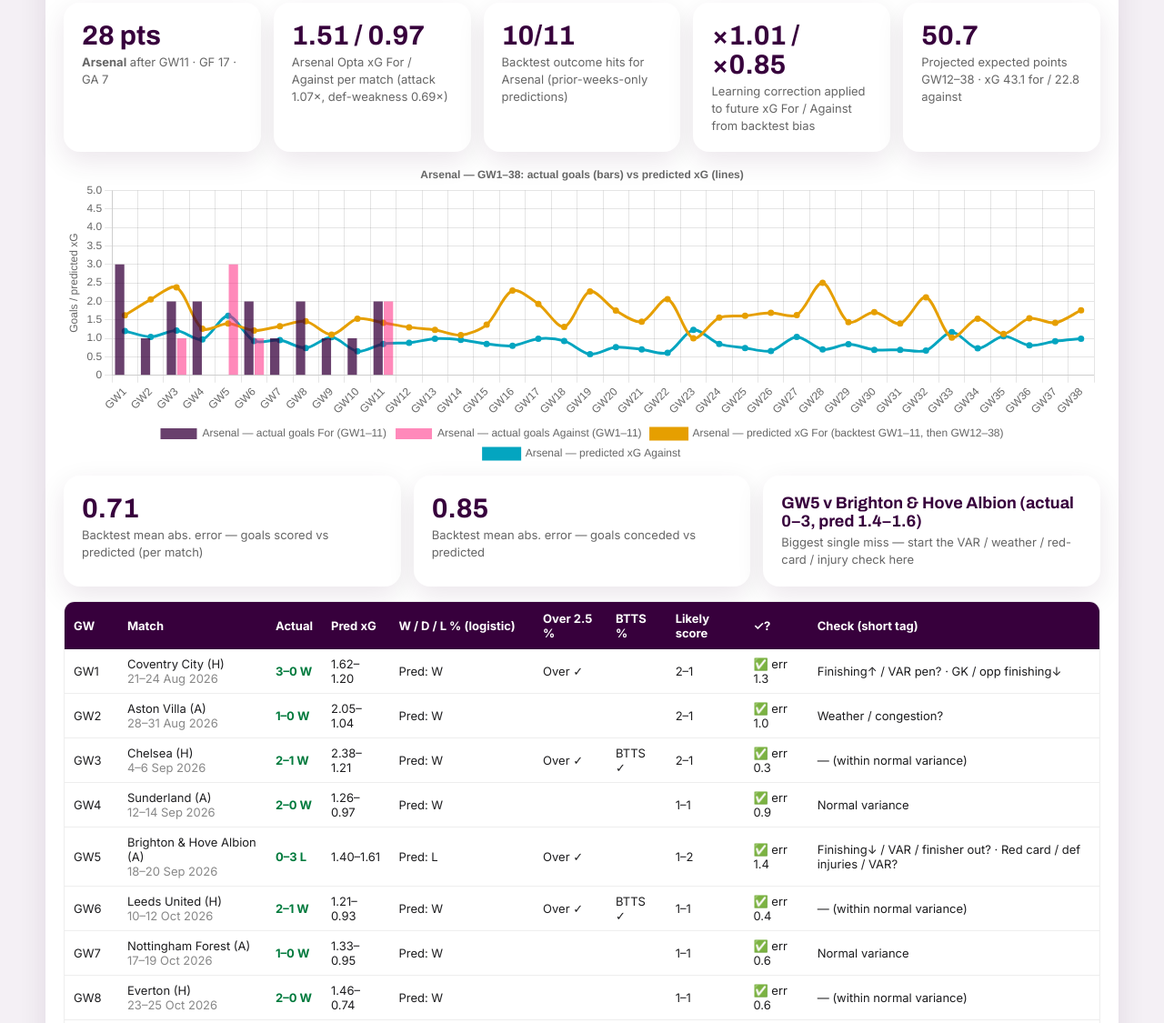
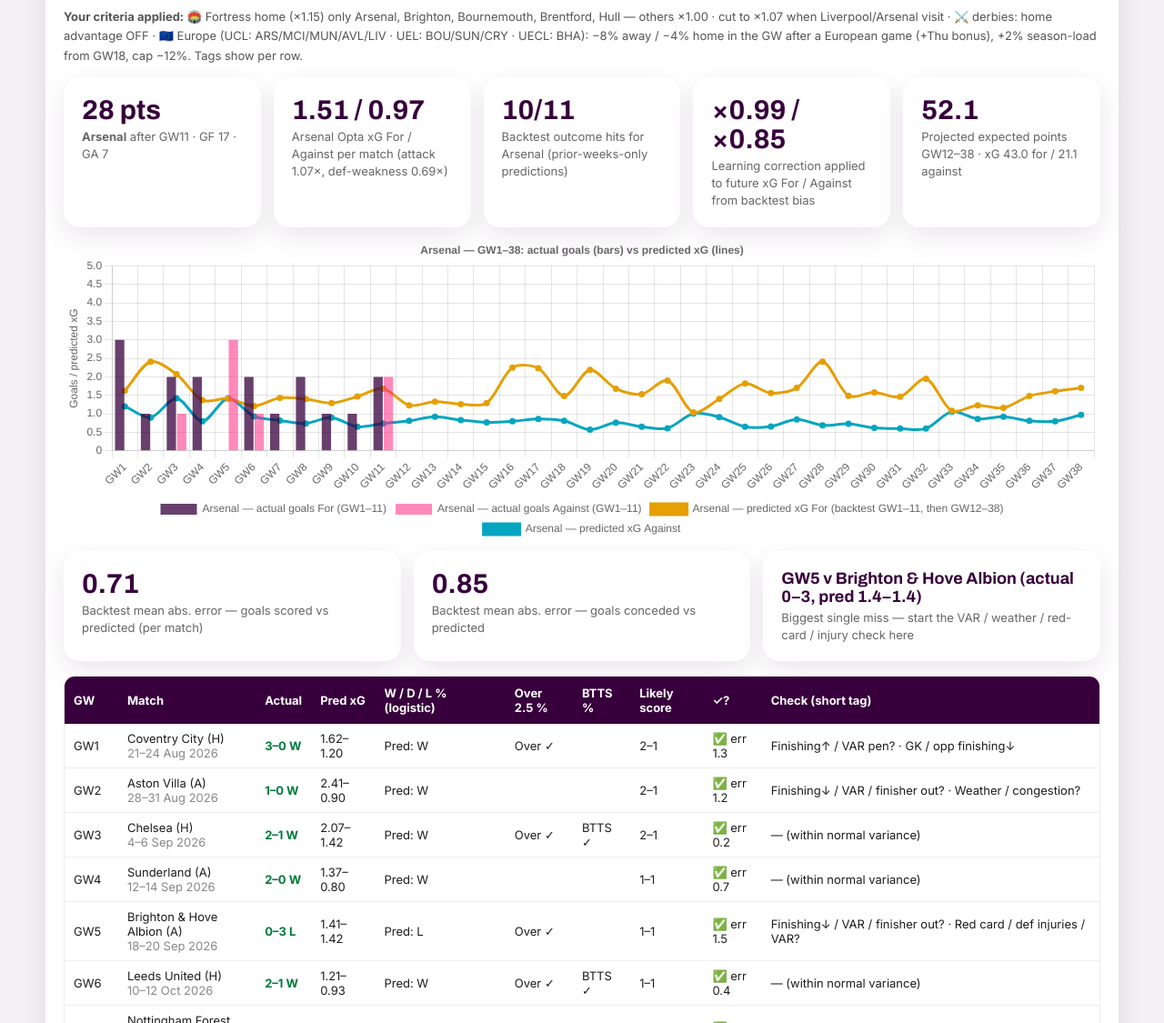
Before and after one commit to bembeland/hello-world, a plain HTML site: page index.html in a window 1280 px wide. Shown: the part 2038-3163 px from the top of the page at 91% size. Drawn offline with nearby package versions, Linux system fonts and the light colour scheme.

Commit message:
Apply user criteria: fortress-only home advantage, derby off, Europe fatigue
Home boost x1.15 only for Arsenal, Brighton, Bournemouth,
Brentford, Hull; x1.07 when Liverpool/Arsenal visit; derbies
(curated pairs) home advantage off entirely. Europe fatigue:
9 PL clubs in Europe (UCL ARS/MCI/MUN/AVL/LIV, UEL BOU/SUN/CRY,
UECL BHA) -8% away / -4% home in the GW after a European matchday,
+2% season load from GW18, cap -12%, tagged per row. Applied
consistently to backtest, future predictions and logistic training.
Effect: Liverpool backtest 3/11 -> 7/11 (GW3 Ipswich flips correct,
as the user queried), BTTS logistic 56% -> 65%, WDL 45->46%.

Co-authored-by: bembeland <bembeland@users.noreply.github.com>

```diff
--- a/index.html
+++ b/index.html
@@ -72,6 +72,7 @@ a{color:#9b005d;font-weight:700}.foot{padding:28px 22px 44px;color:#555;line-hei
 <p>Everything below is <strong id="clubFollowName">the selected club only</strong>. GW1–11: actual vs no-peeking backtest (prior weeks only) — was it right, how far off, what to check. GW12–38: <strong>three prediction types</strong> — W/D/L, Over/Under 2.5, BTTS — from logistic regression + Poisson, bias-corrected. Short tags only; VAR/weather/red-card tags are <em>things to verify</em>, not proven causes.</p>
 <label for="clubSelect" style="font-weight:800;color:var(--pl)">Club:</label>
 <select id="clubSelect" style="font-size:17px;padding:10px 14px;border-radius:10px;border:2px solid var(--pl);margin:8px 0 14px;max-width:100%"></select>
+<p style="font-size:13px;color:#555"><strong>Your criteria applied:</strong> 🏟️ Fortress home (×1.15) only Arsenal, Brighton, Bournemouth, Brentford, Hull — others ×1.00 · cut to ×1.07 when Liverpool/Arsenal visit · ⚔️ derbies: home advantage OFF · 🇪🇺 Europe (UCL: ARS/MCI/MUN/AVL/LIV · UEL: BOU/SUN/CRY · UECL: BHA): −8% away / −4% home in the GW after a European game (+Thu bonus), +2% season-load from GW18, cap −12%. Tags show per row.</p>
 <div id="clubKpis" class="kpis" style="margin:8px 0"></div>
 <div style="height:340px"><canvas id="clubChart"></canvas></div>
 <div id="clubBacktest" class="kpis" style="margin:8px 0"></div>
@@ -176,6 +177,19 @@ const FIX=["NFO-CHE,LEE-COV,MUN-BRE,IPS-AVL,EVE-LIV,BHA-NEW,CRY-HUL,SUN-TOT,FUL-
 const PAST=["ARS3-0COV,HUL2-0MUN,IPS2-1SUN,NFO0-1LEE,EVE2-0CRY,BRE3-0TOT,MCI2-1BOU,BHA4-0AVL,NEW2-2LIV,FUL2-3CHE","CRY1-4MCI,LIV2-2NFO,COV0-1HUL,BOU1-1EVE,TOT0-2NEW,CHE4-3BHA,SUN1-0FUL,LEE1-1BRE,MUN5-2IPS,AVL0-1ARS","IPS0-2LIV,NEW2-2BOU,NFO0-0TOT,FUL2-3CRY,BRE1-1SUN,MCI1-0COV,BHA1-1LEE,HUL0-0AVL,EVE2-2MUN,ARS2-1CHE","BOU2-2BRE,AVL1-2NFO,CHE2-2HUL,CRY2-3IPS,LIV0-0FUL,TOT0-0EVE,SUN0-2ARS,COV0-5BHA,MUN0-1MCI,LEE4-1NEW","BRE3-0CHE,TOT2-3AVL,BHA3-0ARS,EVE1-0IPS,NEW2-1HUL,NFO0-1COV,MCI5-3SUN,LEE0-0CRY,BOU0-1LIV,FUL1-1MUN","ARS2-1LEE,AVL2-2BRE,CHE5-1BOU,IPS2-1FUL,SUN0-2BHA,MUN1-1TOT,CRY3-1NFO,HUL2-2EVE,LIV0-3MCI,COV4-1NEW","EVE0-2CHE,BRE1-2LIV,FUL1-0HUL,MCI3-2IPS,NEW0-1AVL,BOU2-0SUN,BHA5-0CRY,LEE1-1MUN,NFO0-1ARS,TOT3-1COV","IPS1-1NFO,AVL2-1MCI,ARS2-0EVE,COV0-1FUL,CHE0-2TOT,CRY0-2NEW,HUL1-1BRE,LIV2-0BHA,MUN0-3BOU,SUN0-0LEE","CHE2-0MUN,BOU2-0LEE,BRE2-0NFO,COV3-1SUN,HUL2-2IPS,MCI0-1BHA,TOT2-0CRY,AVL1-1FUL,LIV0-1ARS,NEW0-1EVE","EVE3-1COV,LEE1-0TOT,ARS1-0HUL,FUL1-1NEW,NFO3-1MCI,BHA2-0BRE,CRY1-3LIV,IPS1-2BOU,SUN1-0CHE,MUN4-4AVL","MCI1-1FUL,BOU2-0NFO,AVL0-0SUN,CHE1-4LEE,COV3-2CRY,TOT2-0IPS,NEW2-2ARS,HUL2-0BHA,LIV4-0MUN,BRE4-0EVE"];
 function pois(l){const p=[Math.exp(-l)];for(let k=1;k<=10;k++)p.push(p[k-1]*l/k);return p}
 let clubChart=null;
+// --- User criteria: fortress home, derbies, strong-away discount, Europe fatigue ---
+const FORTRESS=new Set(['ARS','BHA','BOU','BRE','HUL']); // only these get a home boost
+const STRONG_AWAY=new Set(['LIV','ARS']); // visiting these cuts the fortress boost
+const DERBIES=[['ARS','TOT'],['ARS','CHE'],['CHE','TOT'],['CHE','FUL'],['BRE','FUL'],['BRE','CHE'],['LIV','EVE'],['MUN','MCI'],['NEW','SUN'],['BHA','CRY'],['LEE','MUN']];
+const isDerby=(a,b)=>DERBIES.some(d=>(d[0]===a&&d[1]===b)||(d[0]===b&&d[1]===a));
+function venueMults(h,a){ // [homeXG mult, awayXG mult, label]
+ if(isDerby(h,a))return[1,1,'Derby · home adv OFF'];
+ if(FORTRESS.has(h)){if(STRONG_AWAY.has(a))return[1.07,0.93,'Fortress · reduced v '+a];return[1.15,0.85,'Fortress home']}
+ return[1,1,'No fortress boost'];}
+const EUROPE={ARS:'UCL',MCI:'UCL',MUN:'UCL',AVL:'UCL',LIV:'UCL',BOU:'UEL',SUN:'UEL',CRY:'UEL',BHA:'UECL'}; // PL, 2026-27 (Sky/Premier League)
+const EURO_AFTER=new Set([4,5,7,8,10,12,15,22,23,26,27,29,30,31,32,34,35]); // PL GW right after a European matchday (league phase + scheduled knockouts)
+function fatigue(team,gw,isAway){if(!EUROPE[team])return 0;let p=0;if(EURO_AFTER.has(gw))p+=isAway?0.08:0.04;if(EUROPE[team]!=='UCL'&&EURO_AFTER.has(gw))p+=0.01;if(gw>=18)p+=0.02;return Math.min(p,0.12)}
+const fatLabel=(team,gw,isAway)=>{const p=fatigue(team,gw,isAway);return p?`Europe fatigue −${(p*100).toFixed(0)}%${isAway?' (away after Europe)':''}`:''};
 // --- Binary logistic regressions: W/D/L (one-vs-rest), Over 2.5, BTTS ---
 function logitTrain(X,y,iters=900,lr=0.08){let w=new Array(X[0].length).fill(0);for(let it=0;it<iters;it++){const g=new Array(w.length).fill(0);X.forEach((x,i)=>{const z=x.reduce((s,v,j)=>s+v*w[j],0),p=1/(1+Math.exp(-z));x.forEach((v,j)=>g[j]+=(p-y[i])*v)});w=w.map((v,j)=>v-lr*g[j]/X.length)}return w}
 const logitP=(w,x)=>1/(1+Math.exp(-x.reduce((s,v,j)=>s+v*w[j],0)));
@@ -183,7 +197,7 @@ const MATCHES=[];
 {const LG2=303/220,cum2={};Object.keys(CLUBS).forEach(k=>cum2[k]={gf:0,ga:0,n:0});
  const pr2=k=>{const cu=cum2[k];return{a:((cu.gf+4*LG2)/(cu.n+4))/LG2,d:((cu.ga+4*LG2)/(cu.n+4))/LG2}};
  const parsedPast=PAST.map(gws=>gws.split(',').map(m=>{const mm=m.match(/^([A-Z]{3})(\d+)-(\d+)([A-Z]{3})$/);return{h:mm[1],hg:+mm[2],ag:+mm[3],a:mm[4]}}));
- parsedPast.forEach(matches=>{matches.forEach(m=>{const ph=pr2(m.h),pa2=pr2(m.a);MATCHES.push({hx:MU*ph.a*pa2.d*1.15,ax:MU*pa2.a*ph.d*0.85,hg:m.hg,ag:m.ag})});
+ parsedPast.forEach((matches,gi)=>{const gw=gi+1;matches.forEach(m=>{const ph=pr2(m.h),pa2=pr2(m.a),vm=venueMults(m.h,m.a);MATCHES.push({hx:MU*ph.a*pa2.d*vm[0]*(1-fatigue(m.h,gw,false)),ax:MU*pa2.a*ph.d*vm[1]*(1-fatigue(m.a,gw,true)),hg:m.hg,ag:m.ag})});
   matches.forEach(m=>{cum2[m.h].gf+=m.hg;cum2[m.h].ga+=m.ag;cum2[m.h].n++;cum2[m.a].gf+=m.ag;cum2[m.a].ga+=m.hg;cum2[m.a].n++});});}
 const teamX=(home,my,op)=>[1,home?1:0,my-op,my+op,my];
 const matchX=(hx,ax)=>[1,hx+ax,Math.abs(hx-ax),hx,ax];
@@ -225,7 +239,8 @@ function renderClub(code){
    parsed.forEach(m=>{if(m.h===code||m.a===code)my=m});
    const home=my.h===code, opp=home?my.a:my.h, gf=home?my.hg:my.ag, ga=home?my.ag:my.hg;
    const me=prior(code), op=prior(opp);
-   const pf=MU*me.a*op.d*(home?1.15:0.85), pa=MU*op.a*me.d*(home?0.85:1.15);
+   const vmB=venueMults(my.h,my.a);
+   const pf=MU*me.a*op.d*(home?vmB[0]:vmB[1])*(1-fatigue(code,gw,!home)), pa=MU*op.a*me.d*(home?vmB[1]:vmB[0])*(1-fatigue(opp,gw,home));
    const predO=outcome(pf,pa), actO=outcome(gf,ga), hit=predO===actO; if(hit)hits++;
    const err=(Math.abs(gf-pf)+Math.abs(ga-pa))/2; maeF+=Math.abs(gf-pf); maeA+=Math.abs(ga-pa); sumPF+=pf; sumAF+=gf; sumPA+=pa; sumAA+=ga;
    if(err>bigErr){bigErr=err;bigMiss=`GW${gw} v ${CLUBS[opp][0]} (actual ${gf}–${ga}, pred ${pf.toFixed(1)}–${pa.toFixed(1)})`}
@@ -240,7 +255,9 @@ function renderClub(code){
  FIX.forEach((gws,i)=>{const gw=12+i; let home=false,opp=null;
    gws.split(',').forEach(m=>{const [h,a]=m.split('-'); if(h===code){home=true;opp=a} if(a===code){home=false;opp=h}});
    const o=CLUBS[opp], oAtk=(o[4]/11)/MU, oDef=(o[5]/11)/MU, wave=FOUR_PROJ[i]/MU;
-   const myXG=MU*atk*corrF*oDef*(home?1.15:0.85)*wave, opXG=MU*oAtk*defW*corrA*(home?0.85:1.15)*wave;
+   const vm=venueMults(home?code:opp,home?opp:code);
+   const myFat=fatigue(code,gw,!home), opFat=fatigue(opp,gw,home);
+   const myXG=MU*atk*corrF*oDef*(home?vm[0]:vm[1])*(1-myFat)*wave, opXG=MU*oAtk*defW*corrA*(home?vm[1]:vm[0])*(1-opFat)*wave;
    const ph=pois(home?myXG:opXG), pa=pois(home?opXG:myXG);
    let W=0,D=0,best='',bp=-1;
    for(let hg=0;hg<=10;hg++)for(let ag=0;ag<=10;ag++){const p=ph[hg]*pa[ag]; if(hg>ag)W+=p; else if(hg===ag)D+=p; if(p>bp){bp=p;best=hg+'–'+ag}}
@@ -248,7 +265,7 @@ function renderClub(code){
    const winP=home?W:aW, loseP=Math.max(0,1-winP-D), xp=3*winP+D;
    const lp=logitProbs(home,myXG,opXG), ov=overProb(home,myXG,opXG), bt=bttsProb(home,myXG,opXG);
    totXP+=xp; totXGF+=myXG; totXGA+=opXG; labelsC.push('GW'+gw); xf.push(+myXG.toFixed(2)); xa.push(+opXG.toFixed(2)); agf.push(null); aga.push(null);
-   rows+=`<tr><td>GW${gw}</td><td>${CLUBS[opp][0]} (${home?'H':'A'})<br><span style="color:#888">${dateMap[gw].replace(' (Projected)','')}</span></td><td class="proj">—</td><td>${myXG.toFixed(2)}–${opXG.toFixed(2)}</td><td><strong>${(lp[0]*100).toFixed(0)} / ${(lp[1]*100).toFixed(0)} / ${(lp[2]*100).toFixed(0)}</strong><br><span style="color:#888">Poisson ${(winP*100).toFixed(0)}/${(D*100).toFixed(0)}/${(loseP*100).toFixed(0)} · xPts ${xp.toFixed(1)}</span></td><td>${(ov*100).toFixed(0)}%</td><td>${(bt*100).toFixed(0)}%</td><td>${home?best:best.split('–').reverse().join('–')}</td><td>—</td><td>Played? tag &amp; refit</td></tr>`;});
+   rows+=`<tr><td>GW${gw}</td><td>${CLUBS[opp][0]} (${home?'H':'A'})<br><span style="color:#888">${dateMap[gw].replace(' (Projected)','')}</span></td><td class="proj">—</td><td>${myXG.toFixed(2)}–${opXG.toFixed(2)}</td><td><strong>${(lp[0]*100).toFixed(0)} / ${(lp[1]*100).toFixed(0)} / ${(lp[2]*100).toFixed(0)}</strong><br><span style="color:#888">Poisson ${(winP*100).toFixed(0)}/${(D*100).toFixed(0)}/${(loseP*100).toFixed(0)} · xPts ${xp.toFixed(1)}</span></td><td>${(ov*100).toFixed(0)}%</td><td>${(bt*100).toFixed(0)}%</td><td>${home?best:best.split('–').reverse().join('–')}</td><td>—</td><td>${[vm[2],fatLabel(code,gw,!home),fatLabel(opp,gw,home)].filter(Boolean).join(' · ')}</td></tr>`;});
  document.querySelector('#clubTbl tbody').innerHTML=rows;
  document.getElementById('clubKpis').innerHTML=
   `<div class="kpi"><b>${c[1]} pts</b><span><strong>${c[0]}</strong> after GW11 · GF ${c[2]} · GA ${c[3]}</span></div>`+
@@ -276,12 +293,12 @@ function renderClub(code){
  try{localStorage.setItem('plxg-club',code)}catch(e){}
  // Liverpool commentary evidence (researched from BBC live text / Guardian / Sky - see sources in section)
  const LIV_EV=[
- ["GW1","Newcastle 2–2 Liverpool · pred 1.20–1.62 (L) · ❌ MISS","Szoboszlai equalises from a 90'+9 penalty Newcastle's manager called 'a really, really soft one'; Liverpool had 27 attempts (BBC live text).","Late penalty / disputed VAR-ref decision; high shot volume, low conversion","A 99th-minute penalty is a lottery event, not team strength. Tag it; don't let it drag the defensive rating."],
- ["GW4","Liverpool 0–0 Fulham · pred 2.52–1.17 (W) · ❌ MISS (biggest)","'Less than 72 hours after the Reds beat Atletico Madrid… lacked the intensity'; three changes made; Muñoz hits the crossbar 22'; both sides miss late chances (BBC/Sky).","Congestion (<72h rest, European midweek), rotation, woodwork","Add a rest-days covariate the calendar already knows. This miss was predictable pre-match — the averages just never looked."],
- ["GW6","Liverpool 0–3 Man City · pred 1.39–1.37 (W) · ❌ MISS","0–0 until Gravenberch's second yellow on 62'; Haaland 65', Doku 68', Cherki 78' — all three goals after the red (BBC/Guardian).","Red card 62' (Liverpool); goals-after-red = 3","Split the match at 62'. Post-red minutes must not update 11v11 team strength at full weight — the model currently learns 'City are 3 goals better' from a 10-men segment."],
- ["GW8","Liverpool 2–0 Brighton · pred 1.08–2.01 (L) · ❌ MISS","Opener is a deflected own goal (Groß 17'); Brighton miss a big chance (Ayari) before it and have 64% possession; Wirtz off with an ankle injury 65' (BBC).","Own goal/deflection, opponent big-chance miss, injury to key creator (Wirtz)","Result flattered the process. Commentary separates 'played well' from 'scored': use chance-quality text, not just the 2–0."],
- ["GW9","Liverpool 0–1 Arsenal · pred 1.03–1.10 (L) · ✅ HIT — but process wrong","Liverpool: 17 attempts, 0 on target; two penalty claims waved away (Isak shirt-pull — 'I don't understand why they didn't call it'), Wirtz free-kick hits the bar (BBC).","VAR/penalty denied ×2, woodwork, zero shots on target despite pressure","An outcome 'hit' can still be a model failure. Train on performance features, not only W/D/L, or lucky hits teach bad lessons."],
- ["GW11","Liverpool 4–0 Man Utd · pred 2.09–0.98 (W) · ✅ HIT, margin wrong","Yoro sent off 8' (VAR-disputed); Szoboszlai 10' and Wirtz 13' score almost immediately; United players: 'the game changed completely after six minutes' (BBC).","Red card 8' (opponent); goals-after-red = 4 (2 within 5 mins)","Same segment rule as GW6, in Liverpool's favour. Without it the model over-credits Liverpool's attack for GW12+ — exactly the kind of false learning that breaks the next prediction."]];
+ ["GW1","Newcastle 2–2 Liverpool · pred 1.41–1.41 (D) · ✅ HIT — via a 99' penalty","Szoboszlai equalises from a 90'+9 penalty Newcastle's manager called 'a really, really soft one'; Liverpool had 27 attempts (BBC live text).","Late penalty / disputed VAR-ref decision; high shot volume, low conversion","A 99th-minute penalty is a lottery event, not team strength. Tag it; don't let it drag the defensive rating."],
+ ["GW4","Liverpool 0–0 Fulham · pred 2.10–1.37 (W) · ❌ MISS (biggest)","'Less than 72 hours after the Reds beat Atletico Madrid… lacked the intensity'; three changes made; Muñoz hits the crossbar 22'; both sides miss late chances (BBC/Sky).","Congestion (<72h rest, European midweek), rotation, woodwork","Add a rest-days covariate the calendar already knows. This miss was predictable pre-match — the averages just never looked."],
+ ["GW6","Liverpool 0–3 Man City · pred 1.21–1.62 (L) · ✅ outcome, wrong process","0–0 until Gravenberch's second yellow on 62'; Haaland 65', Doku 68', Cherki 78' — all three goals after the red (BBC/Guardian).","Red card 62' (Liverpool); goals-after-red = 3","Split the match at 62'. Post-red minutes must not update 11v11 team strength at full weight — the model currently learns 'City are 3 goals better' from a 10-men segment."],
+ ["GW8","Liverpool 2–0 Brighton · pred 0.90–2.16 (L) · ❌ MISS","Opener is a deflected own goal (Groß 17'); Brighton miss a big chance (Ayari) before it and have 64% possession; Wirtz off with an ankle injury 65' (BBC).","Own goal/deflection, opponent big-chance miss, injury to key creator (Wirtz)","Result flattered the process. Commentary separates 'played well' from 'scored': use chance-quality text, not just the 2–0."],
+ ["GW9","Liverpool 0–1 Arsenal · pred 0.90–1.29 (L) · ✅ HIT — but process wrong","Liverpool: 17 attempts, 0 on target; two penalty claims waved away (Isak shirt-pull — 'I don't understand why they didn't call it'), Wirtz free-kick hits the bar (BBC).","VAR/penalty denied ×2, woodwork, zero shots on target despite pressure","An outcome 'hit' can still be a model failure. Train on performance features, not only W/D/L, or lucky hits teach bad lessons."],
+ ["GW11","Liverpool 4–0 Man Utd · pred 1.82–1.15 (W) · ✅ HIT, margin wrong","Yoro sent off 8' (VAR-disputed); Szoboszlai 10' and Wirtz 13' score almost immediately; United players: 'the game changed completely after six minutes' (BBC).","Red card 8' (opponent); goals-after-red = 4 (2 within 5 mins)","Same segment rule as GW6, in Liverpool's favour. Without it the model over-credits Liverpool's attack for GW12+ — exactly the kind of false learning that breaks the next prediction."]];
  const livBox=document.getElementById('livEvidence');
  if(code==='LIV'){livBox.style.display='block';document.querySelector('#livTbl tbody').innerHTML=LIV_EV.map(r=>`<tr><td>${r[0]}</td><td>${r[1]}</td><td>${r[2]}</td><td>${r[3]}</td><td>${r[4]}</td></tr>`).join('')}
  else{livBox.style.display='none'}
--- a/sw.js
+++ b/sw.js
@@ -1,4 +1,4 @@
-const CACHE = "pl-xg-curve-v5";
+const CACHE = "pl-xg-curve-v6";
 const SHELL = ["./", "./index.html", "./manifest.webmanifest", "./icon-192.png", "./icon-512.png"];
 self.addEventListener("install", e => {
   e.waitUntil(caches.open(CACHE).then(c => c.addAll(SHELL)).then(() => self.skipWaiting()));
```
